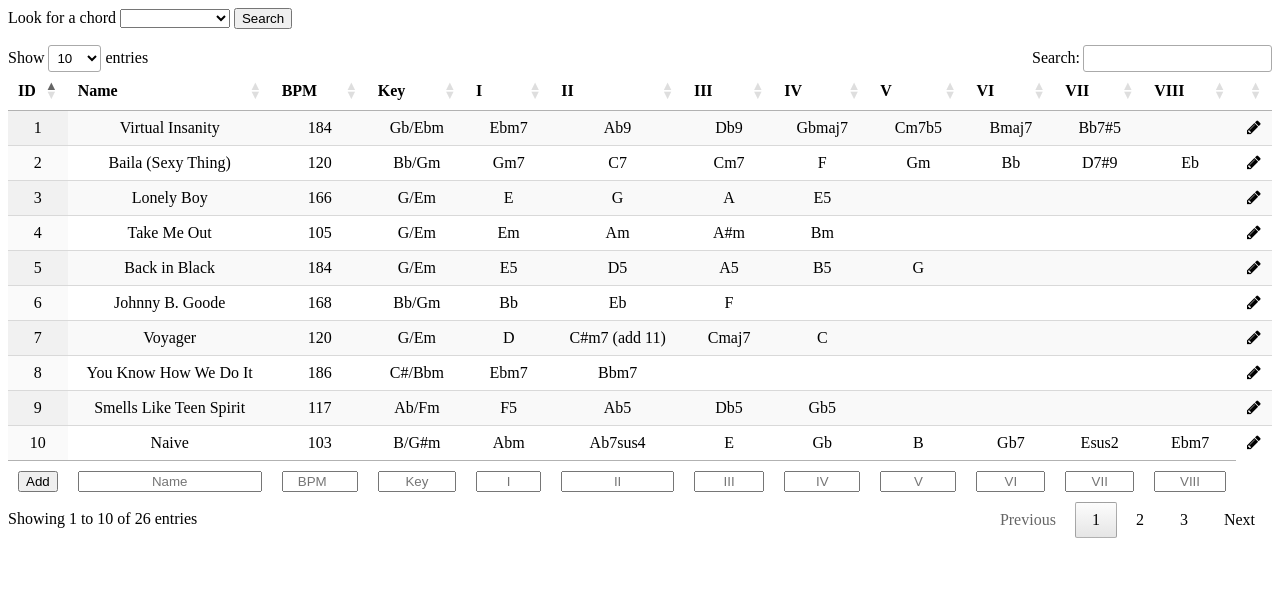
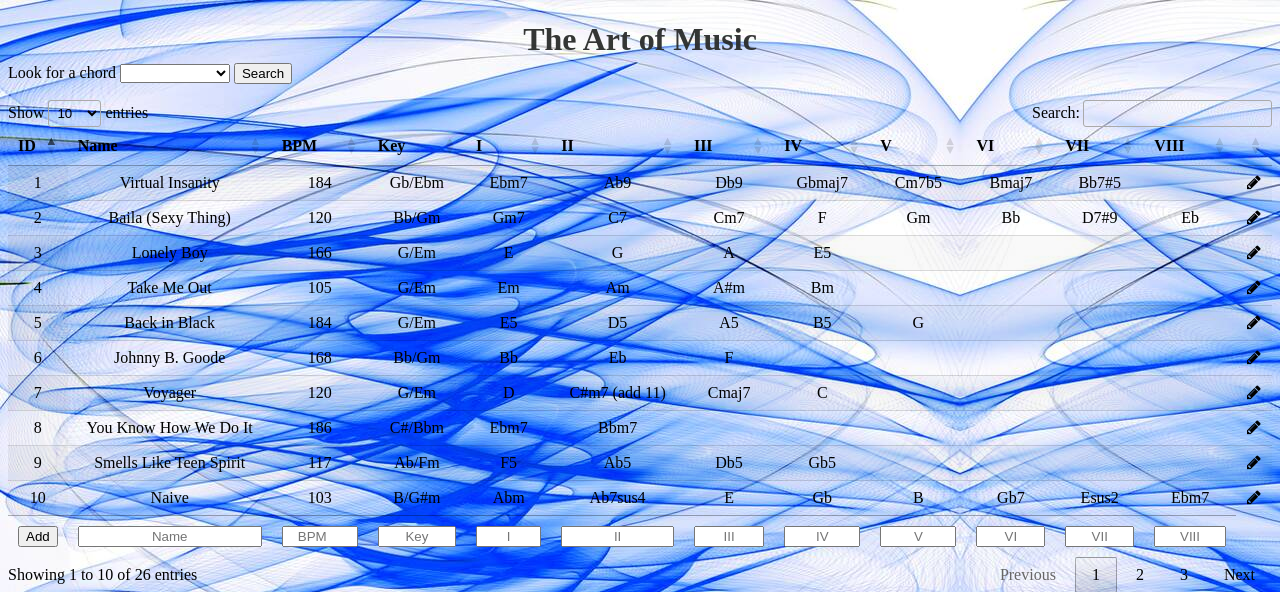
Before and after one commit to JEM1100/The-Art-Of-Music, a PHP site: page / in a window 1280 px wide. Shown: the top 592 px of the page. Run offline with PHP 8.4, Linux system fonts and the light colour scheme; data comes from the database, SQL or seed files in the repository; some libraries are stand-ins or nearby versions.

Commit message:
Version 0.3.1: CSS changes (Heading and Background)

```diff
--- a/css/styles.css
+++ b/css/styles.css
@@ -90,6 +90,13 @@ visibility: visible;
 animation: fadein 0.5s, fadeout 0.5s 2.5s;
 }
 
+.heading1{
+  color:rgba(42, 44, 43, 0.952);
+  text-align: center;
+  text-shadow: 1px black;
+  margin-bottom:5px;
+}
+
 @-webkit-keyframes fadein {
 from {bottom: 0; opacity: 0;}
 to {bottom: 30px; opacity: 1;}
--- a/index.php
+++ b/index.php
@@ -32,7 +32,8 @@ include_once "database_scripts/01_database_connection.php";
 
 </head>
 <!------------------------------------------------BODY---------------------------------------------------------->
-<body>
+<body background="img/background1.jpg">
+<h1 class="heading1">The Art of Music</h1>
 
 <!--------------------------------------CHORD SEARCH DROPDOWN MENU---------------------------------------------------------->
 
```
Also changed, not shown: img/background1.jpg (added).
